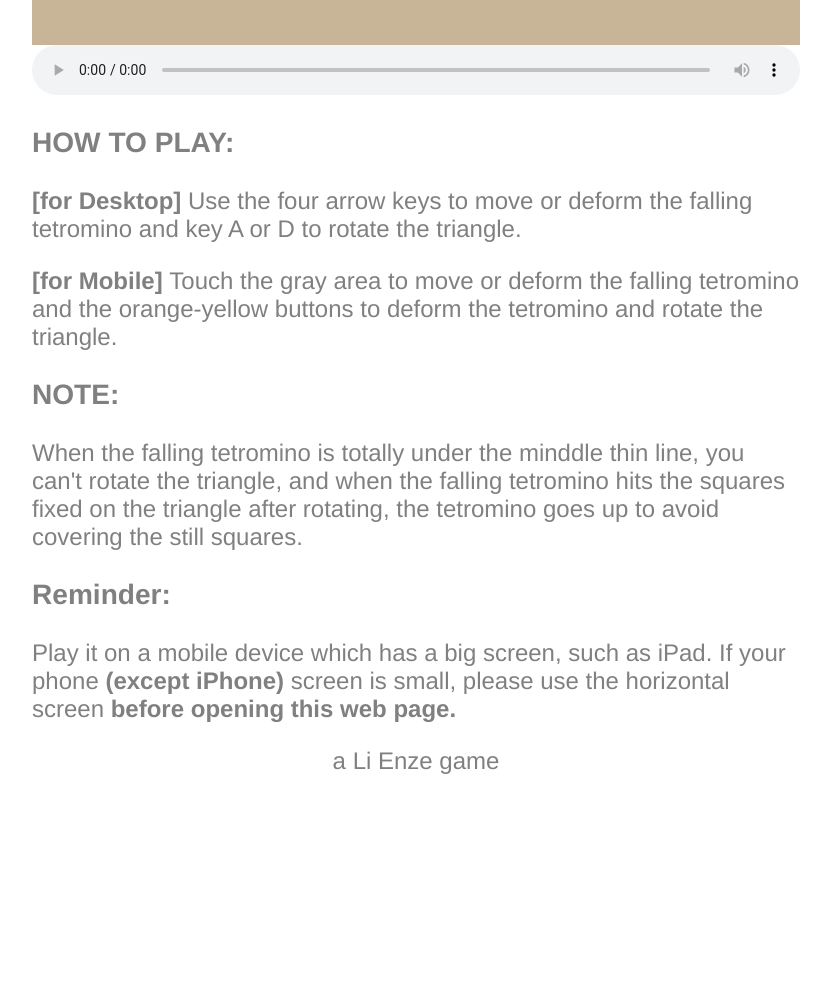
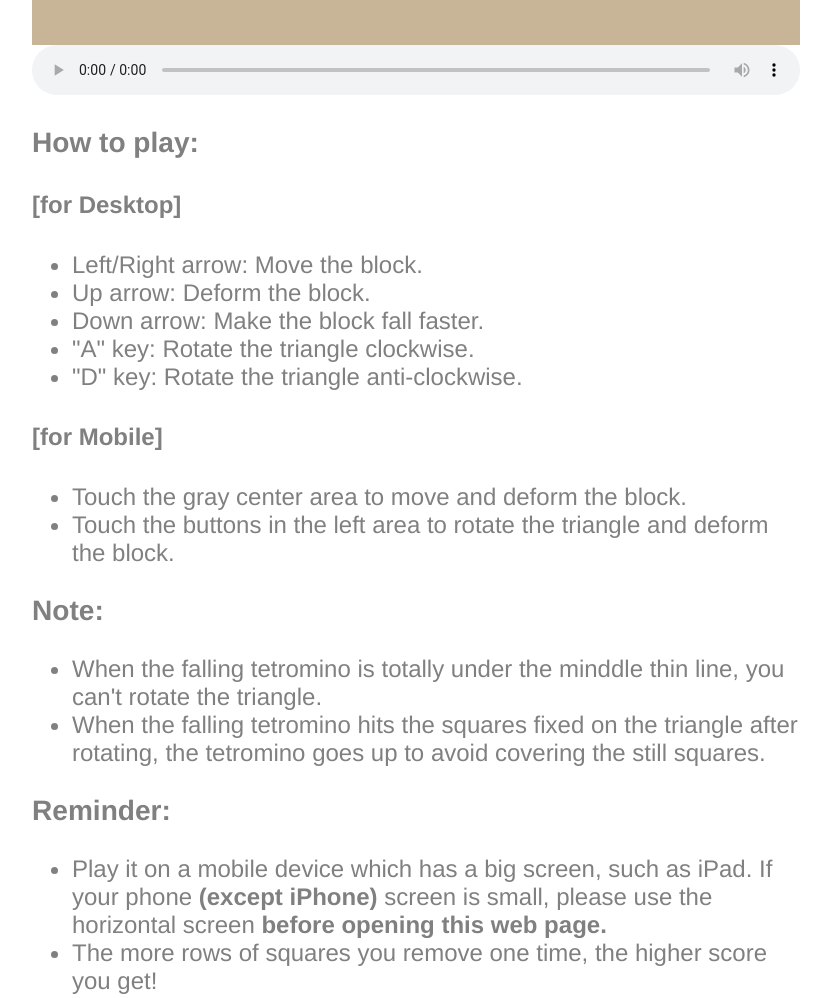
Before and after one commit to enzeberg/tritetris, a plain HTML site: page index.html in a window 1280 px wide. Shown: the part 800-1798 px from the top of the page, without its empty margins (224-1055 px from the left). Before the commit the page ends 1599 px from the top, so only its background shows below. Drawn offline with Linux system fonts and the light colour scheme.

Commit message:
Add files via upload

```diff
--- a/index.html
+++ b/index.html
@@ -82,21 +82,32 @@
  	style="width: 60%;height: 50px; margin-left: 20%; margin-right: 20%;"></audio>
 
 <div id="introduction">
-	<h3>HOW TO PLAY:</h3>
-	<p><strong>[for Desktop] </strong>Use the four arrow keys to move or deform the falling tetromino and key A or D to rotate the triangle.
-	</p>
-	<p><strong>[for Mobile] </strong>Touch the gray area to move or deform the falling tetromino and the orange-yellow buttons to
-	deform the tetromino and rotate the triangle.
-	</p>
+	<h3>How to play:</h3>
+	<h4>[for Desktop]</h4>
+	<ul>
+		<li>Left/Right arrow: Move the block.</li>
+		<li>Up arrow: Deform the block.</li>
+		<li>Down arrow: Make the block fall faster.</li>
+		<li>"A" key: Rotate the triangle clockwise.</li>
+		<li>"D" key: Rotate the triangle anti-clockwise.</li>
+	</ul>
+	<h4>[for Mobile]</h4>
+	<ul>
+		<li>Touch the gray center area to move and deform the block.</li>
+		<li>Touch the buttons in the left area to rotate the triangle and deform the block.</li>
+	</ul>
 
-	<h3>NOTE:</h3>
-	<p>When the falling tetromino is totally under the minddle thin line, you can't rotate the triangle,
-	and when the falling tetromino hits the squares fixed on the triangle after rotating, the tetromino goes up to
-	avoid covering the still squares.
-	</p>
+	<h3>Note:</h3>
+	<ul>
+		<li>When the falling tetromino is totally under the minddle thin line, you can't rotate the triangle.</li>
+		<li>When the falling tetromino hits the squares fixed on the triangle after rotating, the tetromino goes up to avoid covering the still squares.</li>
+	</ul>
 
 	<h3>Reminder:</h3>
-	<p>Play it on a mobile device which has a big screen, such as iPad. If your phone <strong>(except iPhone)</strong> screen is small, please use the horizontal screen <strong>before opening this web page.</strong></p>
+	<ul>
+		<li>Play it on a mobile device which has a big screen, such as iPad. If your phone <strong>(except iPhone)</strong> screen is small, please use the horizontal screen <strong>before opening this web page.</strong></li>
+		<li>The more rows of squares you remove one time, the higher score you get!</li>
+	</ul>
 
 	<div id="about">
 		<p>a Li Enze game</p>
```
